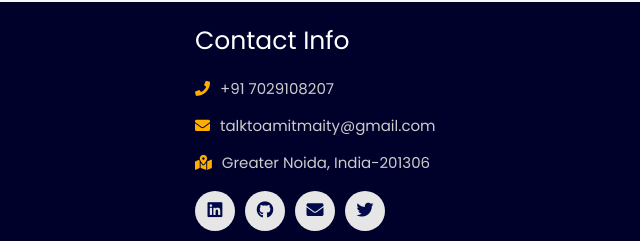
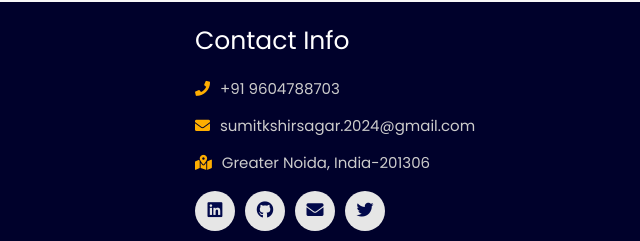
Before and after one commit to SUMITkshirsagar100/sumitkshirsagar.github.io, a plain HTML site: page experience/index.html in a window 1280 px wide. Shown: the part 848-1089 px from the top of the page, 640-1280 px from the left. Drawn offline with nearby package versions, Linux system fonts and the light colour scheme.

Commit message:
Update index.html

```diff
--- a/experience/index.html
+++ b/experience/index.html
@@ -15,7 +15,7 @@
 
 <!-- navbar starts -->
 <header>
-        <a href="https://maityamit.github.io/maityamit-portfolio/" class="logo"><i class="fab fa-node-js"></i> Sumit</a>
+        <a href="https://sumitkshirsagar100.github.io/sumitkshirsagar.github.io/index.html" class="logo"><i class="fab fa-node-js"></i> Sumit</a>
 
         <div id="menu" class="fas fa-bars"></div>
         <nav class="navbar">
@@ -125,8 +125,8 @@
 
       <div class="box">
           <h3>contact info</h3>
-          <p> <i class="fas fa-phone"></i>+91 7029108207</p>
-          <p> <i class="fas fa-envelope"></i>talktoamitmaity@gmail.com</p>
+          <p> <i class="fas fa-phone"></i>+91 9604788703</p>
+          <p> <i class="fas fa-envelope"></i>sumitkshirsagar.2024@gmail.com</p>
           <p> <i class="fas fa-map-marked-alt"></i>Greater Noida, India-201306</p>
           <div class="share">
 
```
